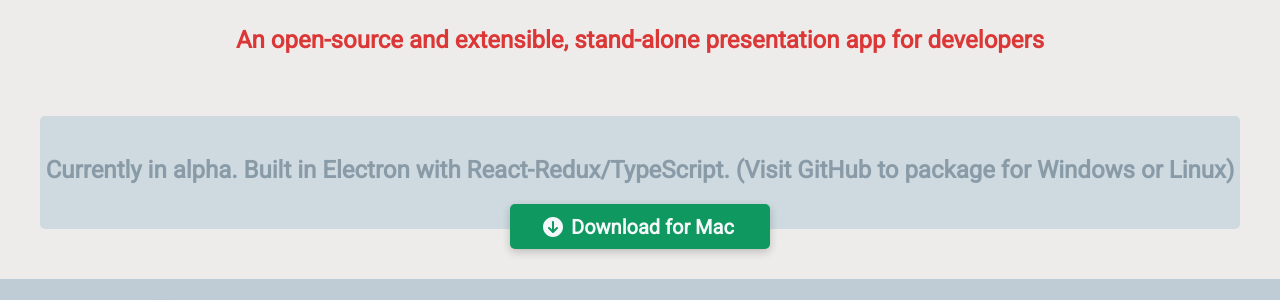
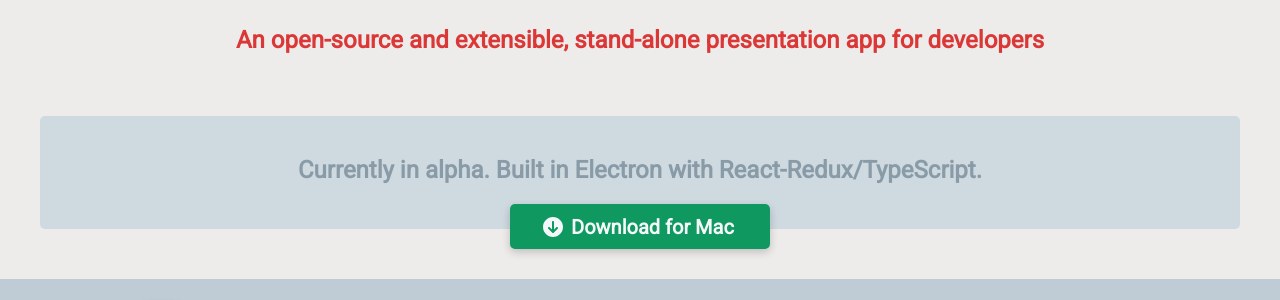
Before and after one commit to Team-CHAD/devdecksio, a website: page public/index.html in a window 1280 px wide. Shown: the part 420-720 px from the top of the page. Drawn offline with nearby package versions, Linux system fonts and the light colour scheme; files that its build step writes are made by us from their sources.

Commit message:
Update index.html

```diff
--- a/public/index.html
+++ b/public/index.html
@@ -34,7 +34,7 @@
     </section>
 
     <section id="downloads-container">
-      <h4>Currently in alpha. Built in Electron with React-Redux/TypeScript. (Visit GitHub to package for Windows or Linux) </h4>
+      <h4>Currently in alpha. Built in Electron with React-Redux/TypeScript. </h4>
       <a href="/downloads/mac/DevDecks-0.1.1.dmg" download="DevDecks-0.1.1.dmg"><div class="download-button">
         <svg width="20px" height="20px" version="1.1" xmlns="http://www.w3.org/2000/svg" xmlns:xlink="http://www.w3.org/1999/xlink" x="0px" y="0px"
           viewBox="0 0 20 20" enable-background="new 0 0 20 20" xml:space="preserve">
```
